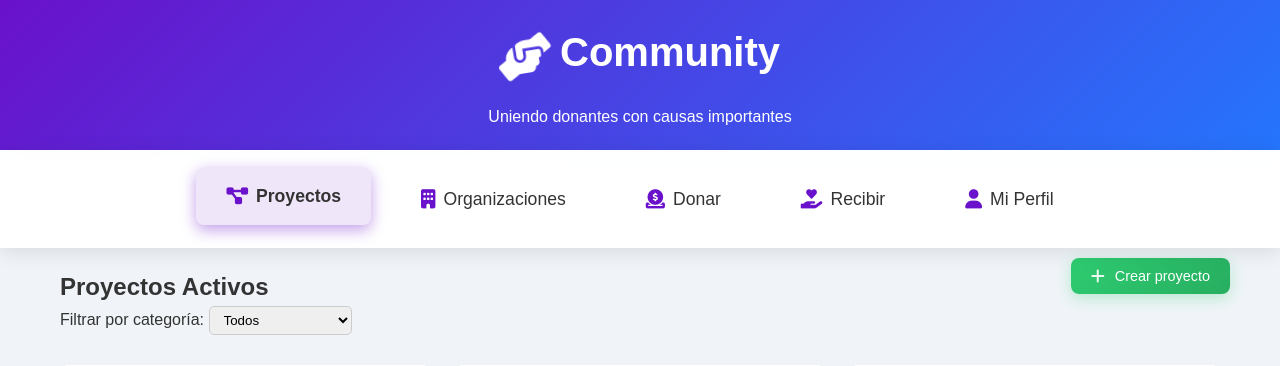
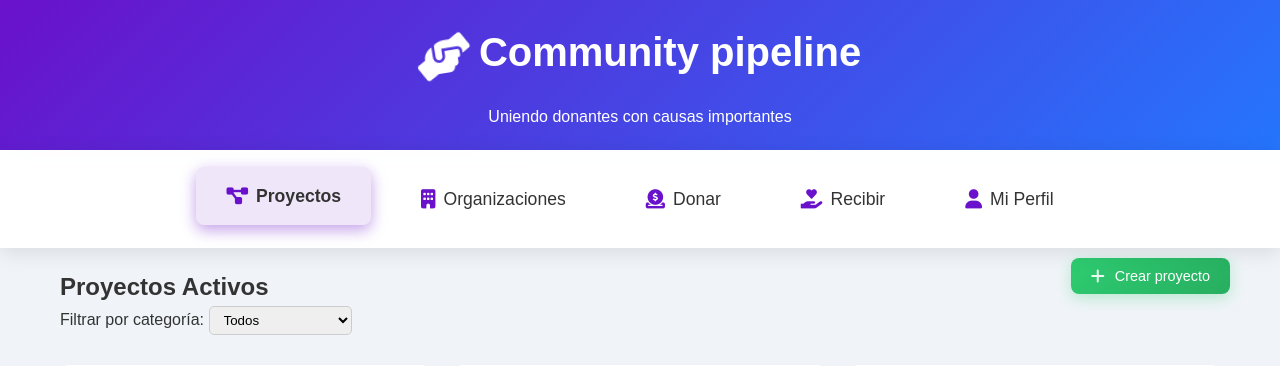
Before and after one commit to Curcolor/COMMUNITY, a Flask app: page / in a window 1280 px wide. Shown: the top 366 px of the page. Run offline with Flask 3, Linux system fonts and the light colour scheme; data comes from the database, SQL or seed files in the repository; some libraries are stand-ins or nearby versions.

Commit message:
Actualizar el título en la página de proyectos para reflejar 'Community pipeline'

```diff
--- a/src/templates/pages/proyectos.html
+++ b/src/templates/pages/proyectos.html
@@ -16,7 +16,7 @@
     <header>
         <div class="logo">
             <i class="fas fa-hands-helping"></i>
-            <h1><a href="/inicio" style="text-decoration: none; color: inherit;">Community</a></h1>
+            <h1><a href="/inicio" style="text-decoration: none; color: inherit;">Community pipeline</a></h1>
         </div>
         <p>Uniendo donantes con causas importantes</p>
     </header>
```
